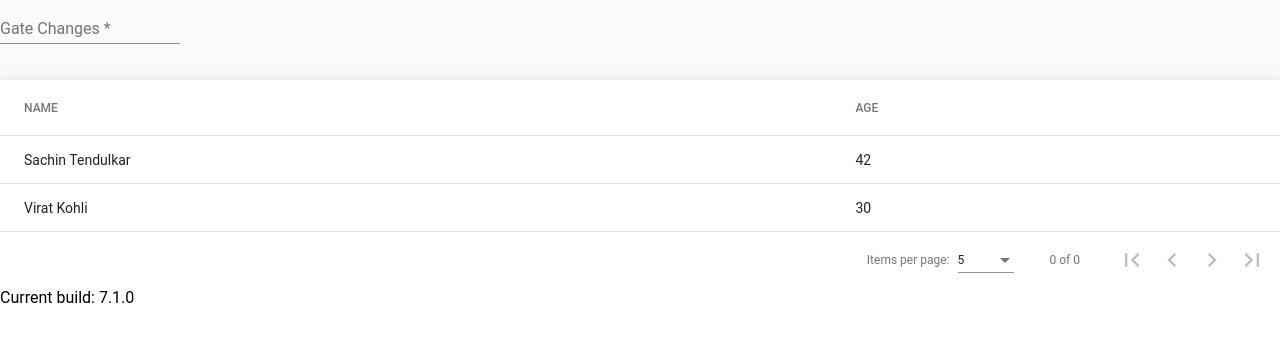
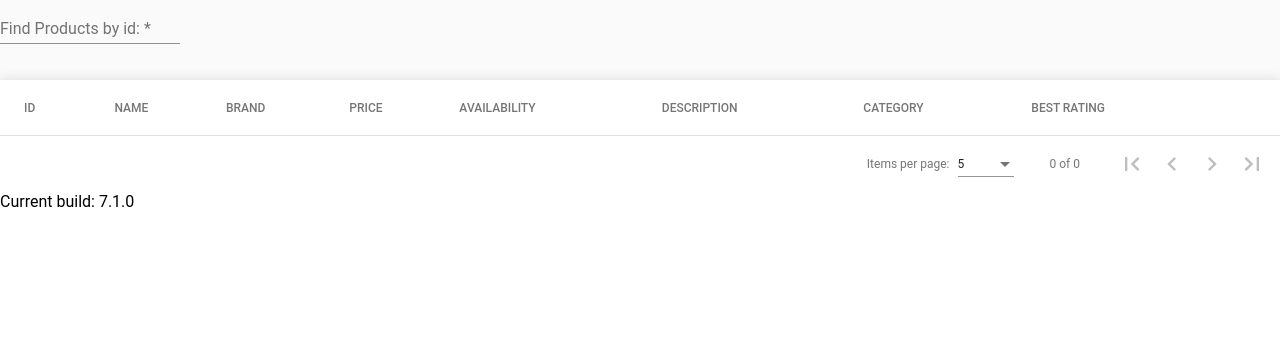
Before and after one commit to sloppylopez/ng-node-assessment, an Angular app in the folder ng-client/: page / in a window 1280 px wide. Shown: the top 342 px of the page. Built offline with nearby package versions, Linux system fonts and the light colour scheme.

Commit message:
Unmocked table, linked with async input data

```diff
--- a/ng-client/middleware/middleware.js
+++ b/ng-client/middleware/middleware.js
@@ -10,7 +10,7 @@
 app.get('/products/:id', (req, res) => {
   axios.get('http://localhost:3000/products').then(resp => {
     const filteredProducts = resp.data.filter(product => {
-      return product.id.includes(req.params.id);
+      return product.id.toString().includes(req.params.id);
     });
     res.send(filteredProducts);
   });
--- a/ng-client/src/app/autocomplete-component.html
+++ b/ng-client/src/app/autocomplete-component.html
@@ -1,7 +1,8 @@
+<script src="autocomplete-component.ts"></script>
 <script src="interfaces/Product.ts"></script>
 <form [formGroup]="stateForm">
   <mat-form-field>
-    <input type="text" matInput placeholder="Gate Changes" formControlName="stateGroup" required
+    <input type="text" matInput placeholder="Find Products by id:" formControlName="stateGroup" required
            [matAutocomplete]="autoGroup">
     <mat-autocomplete #autoGroup="matAutocomplete" >
       <mat-option *ngFor="let group of stateGroupOptions | async" [value]="group.flightNumber">
@@ -12,16 +13,52 @@
 </form>
 
 <table mat-table [dataSource]="dataSource" matSort class="mat-elevation-z8">
+  <!-- ID Column -->
+  <ng-container matColumnDef="id">
+    <th mat-header-cell *matHeaderCellDef mat-sort-header> ID </th>
+    <td mat-cell *matCellDef="let element"> {{element.id}} </td>
+  </ng-container>
+
   <!-- NAME Column -->
   <ng-container matColumnDef="name">
     <th mat-header-cell *matHeaderCellDef mat-sort-header> NAME </th>
     <td mat-cell *matCellDef="let element"> {{element.name}} </td>
   </ng-container>
 
-  <!-- AGE Column -->
-  <ng-container matColumnDef="age">
-    <th mat-header-cell *matHeaderCellDef mat-sort-header> AGE </th>
-    <td mat-cell *matCellDef="let element"> {{element.age}} </td>
+  <!-- BRAND Column -->
+  <ng-container matColumnDef="brand">
+    <th mat-header-cell *matHeaderCellDef mat-sort-header> BRAND </th>
+    <td mat-cell *matCellDef="let element"> {{element.brand}} </td>
+  </ng-container>
+
+  <!-- PRICE Column -->
+  <ng-container matColumnDef="price">
+    <th mat-header-cell *matHeaderCellDef mat-sort-header> PRICE </th>
+    <td mat-cell *matCellDef="let element"> {{element.price}} </td>
+  </ng-container>
+
+  <!-- AVAILABILITY Column -->
+  <ng-container matColumnDef="availability">
+    <th mat-header-cell *matHeaderCellDef mat-sort-header> AVAILABILITY </th>
+    <td mat-cell *matCellDef="let element"> {{element.availability}} </td>
+  </ng-container>
+
+  <!-- DESCRIPTION Column -->
+  <ng-container matColumnDef="description">
+    <th mat-header-cell *matHeaderCellDef mat-sort-header> DESCRIPTION </th>
+    <td mat-cell *matCellDef="let element"> {{element.description}} </td>
+  </ng-container>
+
+  <!-- CATEGORY Column -->
+  <ng-container matColumnDef="category">
+    <th mat-header-cell *matHeaderCellDef mat-sort-header> CATEGORY </th>
+    <td mat-cell *matCellDef="let element"> {{element.category}} </td>
+  </ng-container>
+
+  <!-- BEST RATING Column -->
+  <ng-container matColumnDef="bestRating">
+    <th mat-header-cell *matHeaderCellDef mat-sort-header> BEST RATING </th>
+    <td mat-cell *matCellDef="let element"> {{element.bestRating}} </td>
   </ng-container>
 
   <tr mat-header-row *matHeaderRowDef="displayedColumns"></tr>
--- a/ng-client/src/app/autocomplete-component.ts
+++ b/ng-client/src/app/autocomplete-component.ts
@@ -8,32 +8,22 @@
 import {SearchService} from './services/crud.service';
 import {Product} from './interfaces/Product';
 
-export interface PeriodicElement {
-  name: string;
-  age: number;
-}
-
-const ELEMENT_DATA: PeriodicElement[] = [
-  {name: 'Sachin Tendulkar', age: 42},
-  {name: 'Virat Kohli', age: 30},
-];
-
 @Component({
   selector: 'app-autocomplete-simple-example',
   templateUrl: 'autocomplete-component.html',
   styleUrls: ['autocomplete-component.css'],
 })
 export class AutocompleteComponent implements OnInit {
-  constructor(private formBuilder: FormBuilder, private searchService: SearchService) {
-  }
+  constructor(private formBuilder: FormBuilder, private searchService: SearchService) {}
+
   @ViewChild(MatSort) sort: MatSort;
   @ViewChild(MatPaginator) paginator: MatPaginator;
   stateForm: FormGroup = this.formBuilder.group({
     stateGroup: '',
   });
   stateGroup: Product[];
-  displayedColumns: string[] = ['name', 'age'];
-  dataSource = new MatTableDataSource(ELEMENT_DATA);
+  displayedColumns: string[] = ['id', 'name', 'brand', 'price', 'availability', 'description', 'category', 'bestRating'];
+  dataSource = new MatTableDataSource([]);
   stateGroupOptions: Observable<Product[]>;
 
   ngOnInit() {
@@ -49,6 +39,7 @@
     if (result && result.trim() !== '') {
       this.searchService.getProducts(result).subscribe(data => this._filterGroup(data));
     } else {
+      this.dataSource = new MatTableDataSource([]);
       this.stateGroupOptions = of(null);
     }
   }
@@ -57,8 +48,10 @@
     if (data !== null || (data as Array<Product>).length > 0) {
       const products = data as Product[];
       this.stateGroup = products;
+      this.dataSource = new MatTableDataSource(products);
       this.stateGroupOptions = of(products);
     } else {
+      this.dataSource = new MatTableDataSource([]);
       this.stateGroupOptions = of(null);
     }
   }
```
Also changed, not shown: ng-client/src/app/interfaces/Product.ts (+4 -4 lines), 1 other file (tests, documents, lock files or other folders).
